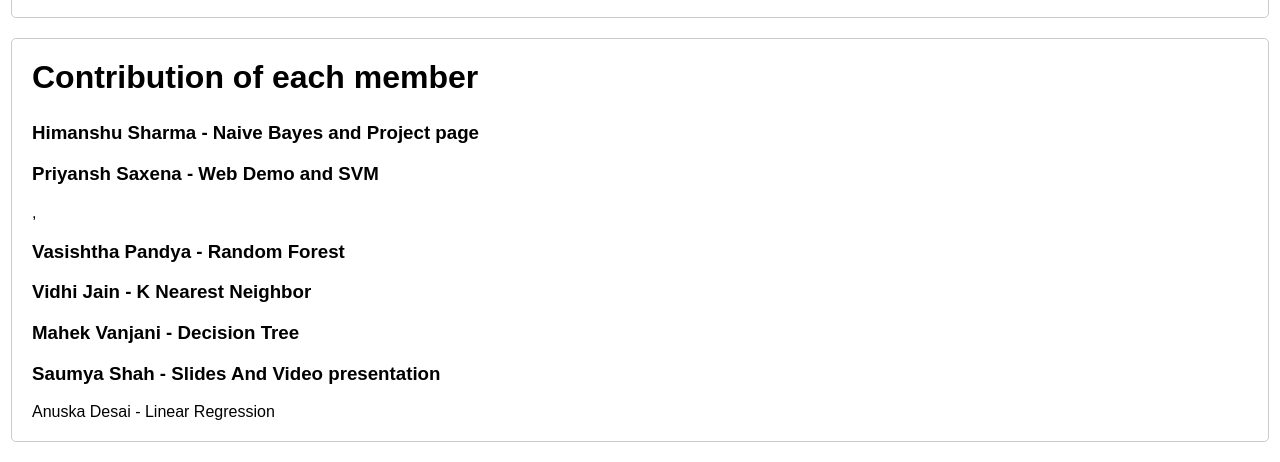
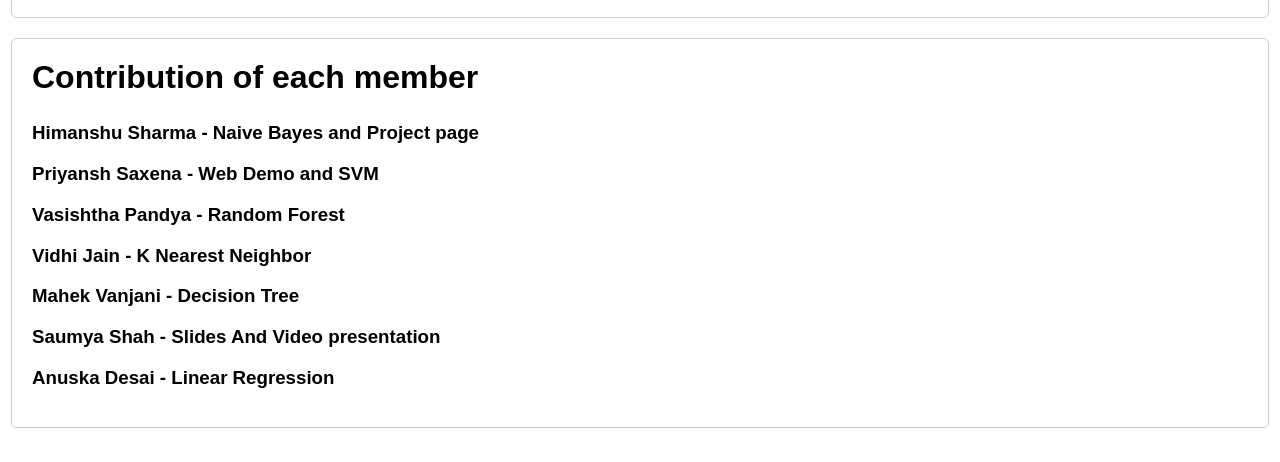
Before and after one commit to b22ee080/prml_project_page, a plain HTML site: page index.html in a window 1280 px wide. Shown: the part 5067-5529 px from the top of the page. Drawn offline with Linux system fonts and the light colour scheme.

Commit message:
Update index.html

```diff
--- a/index.html
+++ b/index.html
@@ -263,12 +263,12 @@
     <section id = "Contribution">
         <h2 style="font-size: 2em;">Contribution of each member</h2>
             <h3>Himanshu Sharma - Naive Bayes and Project page</h3>
-            <h3>Priyansh Saxena - Web Demo and SVM</h3>,
+            <h3>Priyansh Saxena - Web Demo and SVM</h3>
             <h3>Vasishtha Pandya - Random Forest</h3>
             <h3>Vidhi Jain - K Nearest Neighbor</h3>
             <h3>Mahek Vanjani - Decision Tree</h3>
             <h3>Saumya Shah - Slides And Video presentation</h3>
-            <h3></h3>Anuska Desai - Linear Regression</h3>
+            <h3>Anuska Desai - Linear Regression</h3>
     </section>
 </body>
 </html>
```
